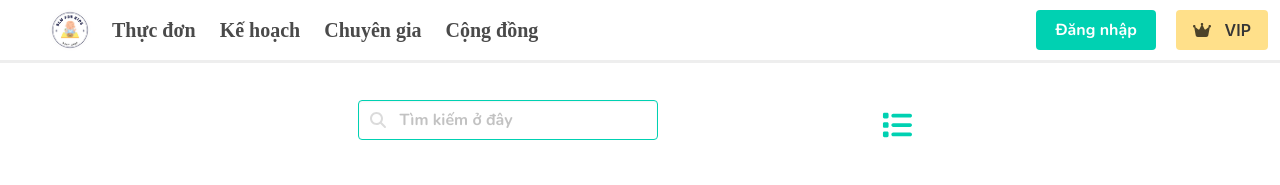
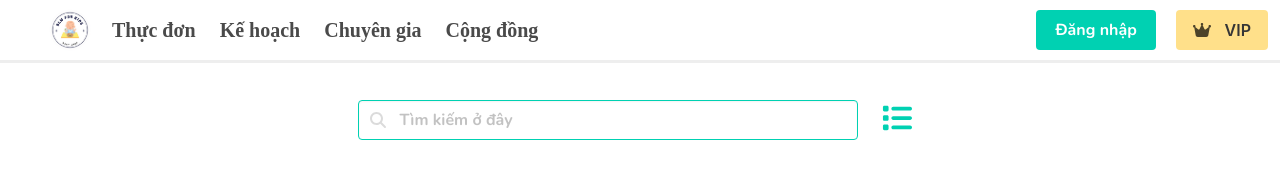
Before and after one commit to DaoAnhTu2105/EXE201_BLW_FE_WEB, a React (Create React App) app: page / in a window 1280 px wide. Shown: the top 185 px of the page. Built offline with nearby package versions, Linux system fonts and the light colour scheme; no server answers; a web font is replaced by a local one.

Commit message:
node backend

```diff
--- a/src/components/Search/index.js
+++ b/src/components/Search/index.js
@@ -28,6 +28,7 @@ const Search = ({ handleSearchName, age, meal, rate }) => {
       >
         <p className="control has-icons-left has-icons-right">
           <input
+            style={{ maxWidth: "500px" }}
             className="input is-primary"
             type="text"
             placeholder="Tìm kiếm ở đây"
@@ -44,7 +45,6 @@ const Search = ({ handleSearchName, age, meal, rate }) => {
         style={{
           width: "50px",
           height: "50px",
-          marginTop: 15,
           border: "none",
           backgroundColor: "white",
           fontSize: 30,
```
